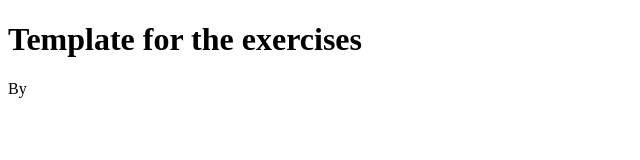
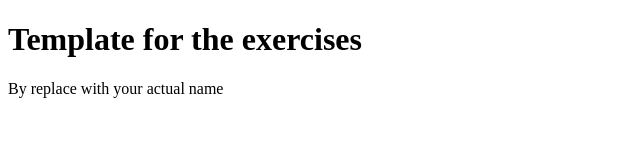
Before and after one commit to zhecjacobe/CS3_1stQtrPortfolio, a plain HTML site: page public/index.html in a window 1280 px wide. Shown: the whole page, without its empty margins (0-640 px from the left). Drawn offline with Linux system fonts and the light colour scheme.

Commit message:
Update index.html

```diff
--- a/public/index.html
+++ b/public/index.html
@@ -5,7 +5,7 @@
   </head>
   <body>
     <h1>Template for the exercises</h1>
-    <p>By <replace with your name</p>
+    <p>By replace with your actual name </p>
     <script>
         // this is where you place your JS Codes
     </script>
```
